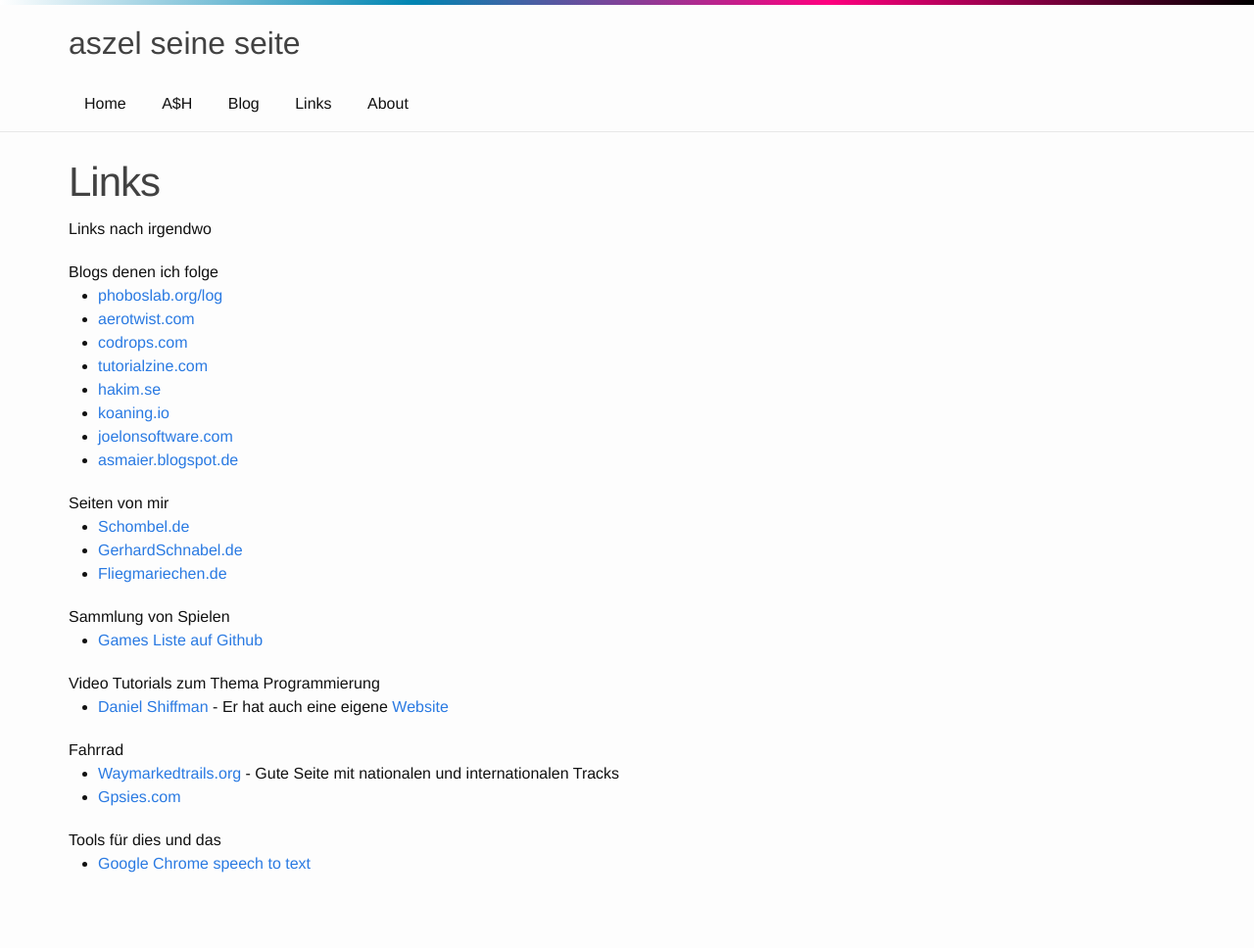
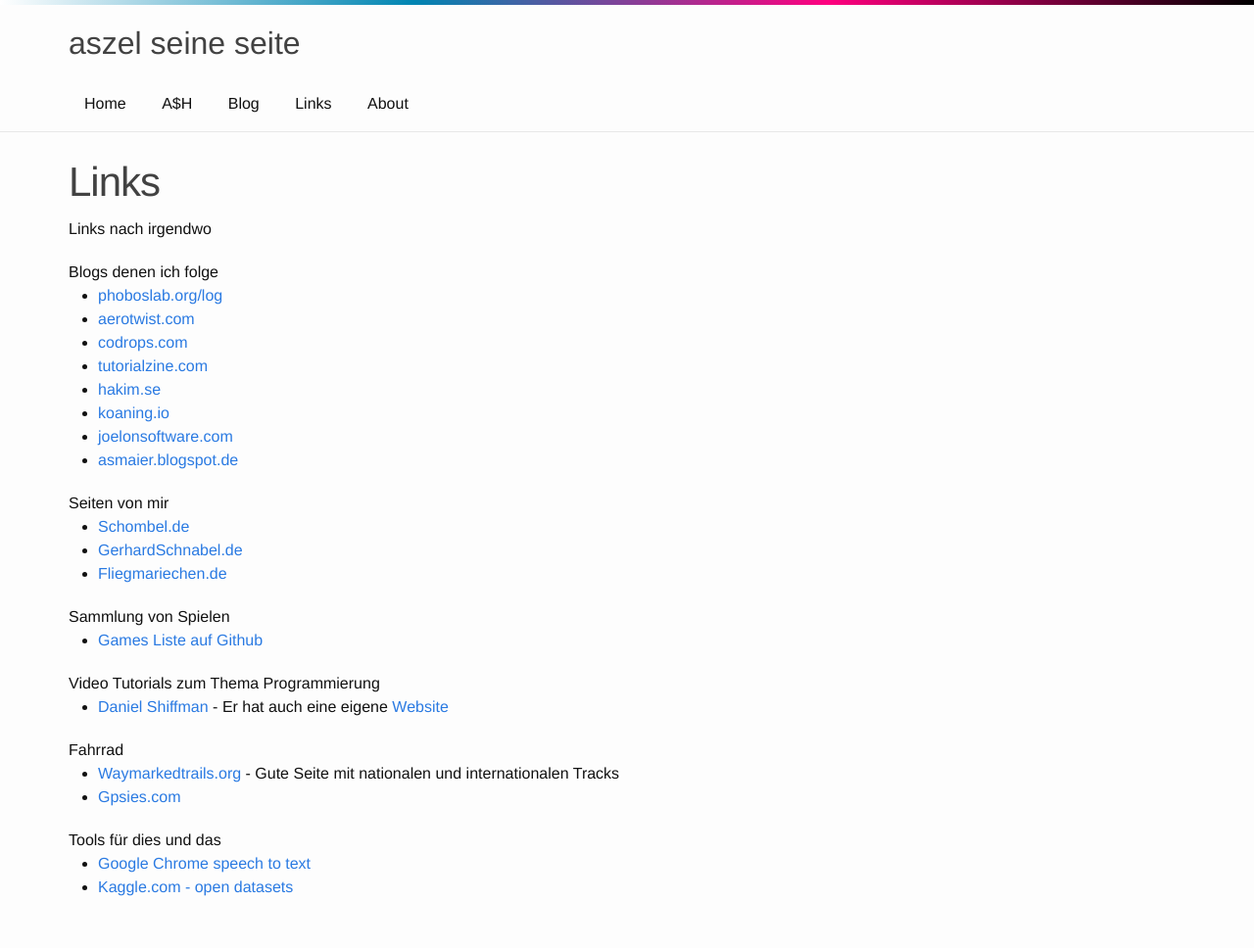
Before and after one commit to aszel/aszel.github.io, a Jekyll site: the page built from links/index.md, in a window 1280 px wide. Shown: the whole page at 98% size. Built offline with Jekyll 4.4.1, drawn with Linux system fonts in a browser that asks for light colours; before the commit the page ends 944 px from its top, so only the background shows below that.

Commit message:
Update index.md

```diff
--- a/links/index.md
+++ b/links/index.md
@@ -58,5 +58,6 @@ Fahrrad
 Tools für dies und das
 <ul>
 <li><a href="https://www.google.com/intl/en/chrome/demos/speech.html" target="_blank">Google Chrome speech to text</a></li>
+<li><a href="https://www.kaggle.com/" target="_blank">Kaggle.com - open datasets</a></li>
 </ul>
 </div>
```
